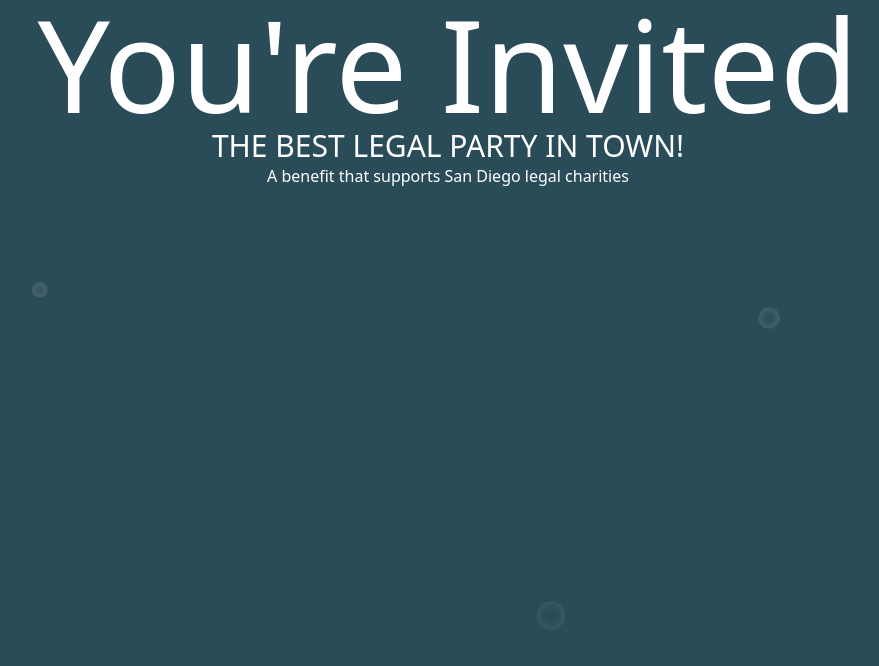
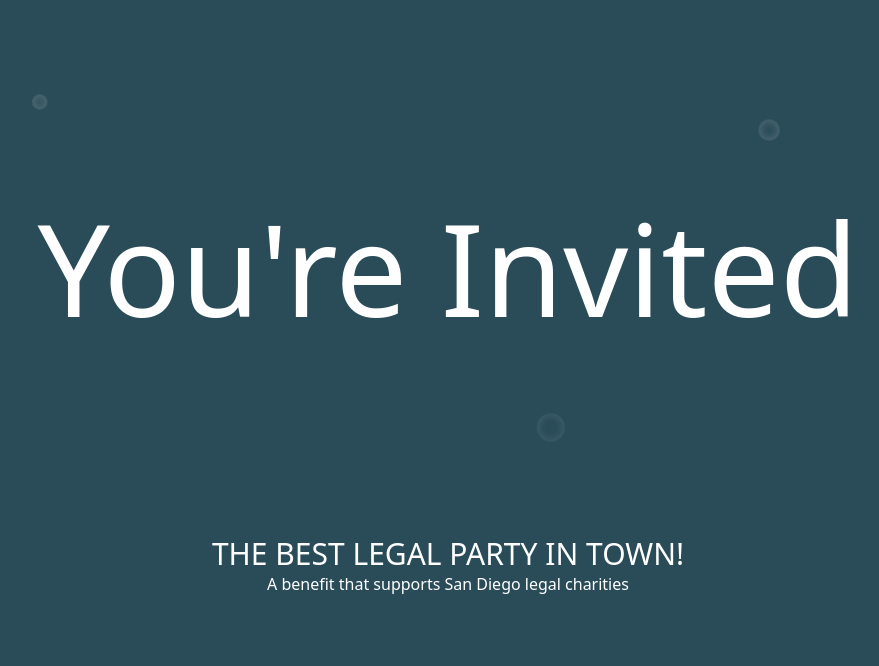
Before and after one commit to GreysonStalcup/elj-2023, an Astro site: page / in a window 1280 px wide. Shown: the whole page, without its empty margins (192-1071 px from the left). Built offline with nearby package versions, Linux system fonts and the light colour scheme; Astro itself is replaced by a stand-in of ours.

Commit message:
fix positioning

```diff
--- a/src/components/Intro.astro
+++ b/src/components/Intro.astro
@@ -2,8 +2,15 @@
 import Bubbles from "../components/Bubbles";
 ---
 
-<section class="intro bg-[#2A4C59] h-screen overflow-hidden relative">
-  <div class="my-au mx-auto text-center text-white relative z-10">
+<section
+  class="flex items-center justify-evenly intro bg-[#2A4C59] h-screen overflow-hidden relative"
+>
+  <div class="fixed left-0 right-0 bottom-0 top-0">
+    <Bubbles client:load />
+  </div>
+  <div
+    class="flex justify-evenly h-full flex-col my-au mx-auto text-center text-white relative z-10"
+  >
     <h1 class="text-4xl md:text-9xl">You're Invited</h1>
     <div class="tagline">
       <h2 class="text-xl md:text-3xl uppercase">
@@ -14,5 +21,4 @@ import Bubbles from "../components/Bubbles";
       </p>
     </div>
   </div>
-  <Bubbles client:load />
 </section>
```
